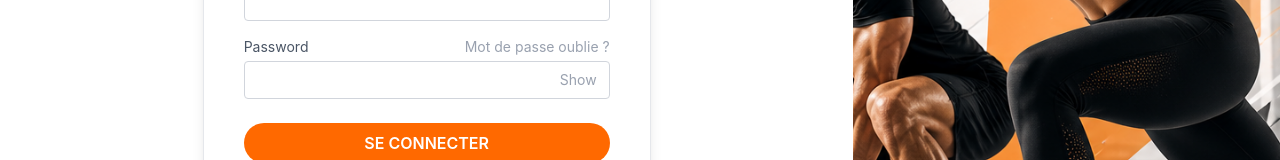
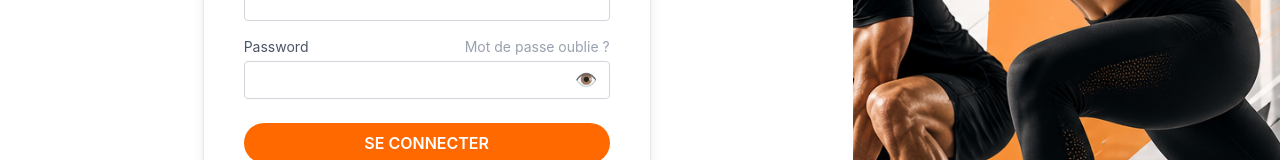
Before and after one commit to Tassk221/Projet-final, a React (Vite) app: page / in a window 1280 px wide. Both pictures are taken after a click on the button "Connexion". Shown: the part 391-551 px from the top of the page. Built offline with nearby package versions, Linux system fonts and the light colour scheme.

Commit message:
Projet site de coach sportif

```diff
--- a/src/Components/Navbar.tsx
+++ b/src/Components/Navbar.tsx
@@ -93,7 +93,7 @@ function Navbar({ onToggle, isDark, isSidebarOpen, onOpenSidebar }: NavbarProps)
                         type="button"
                         onClick={onToggle}
                         className="flex h-9 w-9 items-center justify-center rounded-md transition hover:bg-gray-200 dark:hover:bg-gray-800"
-                        aria-label={isDark ? "Desactiver le mode sombre" : "Activer le mode sombre"}
+                        aria-label={isDark ? "Désactiver le mode sombre" : "Activer le mode sombre"}
                         title={isDark ? "Passer en mode clair" : "Passer en mode sombre"}
                     >
                         <img src={button} alt="Theme" className="h-8 w-8 dark:invert" />
--- a/src/Components/loginPage.tsx
+++ b/src/Components/loginPage.tsx
@@ -33,8 +33,8 @@ export default function LoginPage() {
                                 type={show ? "text" : "password"}
                                 className="flex-1 text-sm outline-none"
                             />
-                            <button type="button" onClick={() => setShow(!show)} className="text-sm text-gray-400">
-                                {show ? "Hide" : "Show"}
+                            <button type="button" onClick={() => setShow(!show)} className="text-lg leading-none text-gray-400">
+                                {show ? "🙈" : "👁️"}
                             </button>
                         </div>
                     </div>
```
